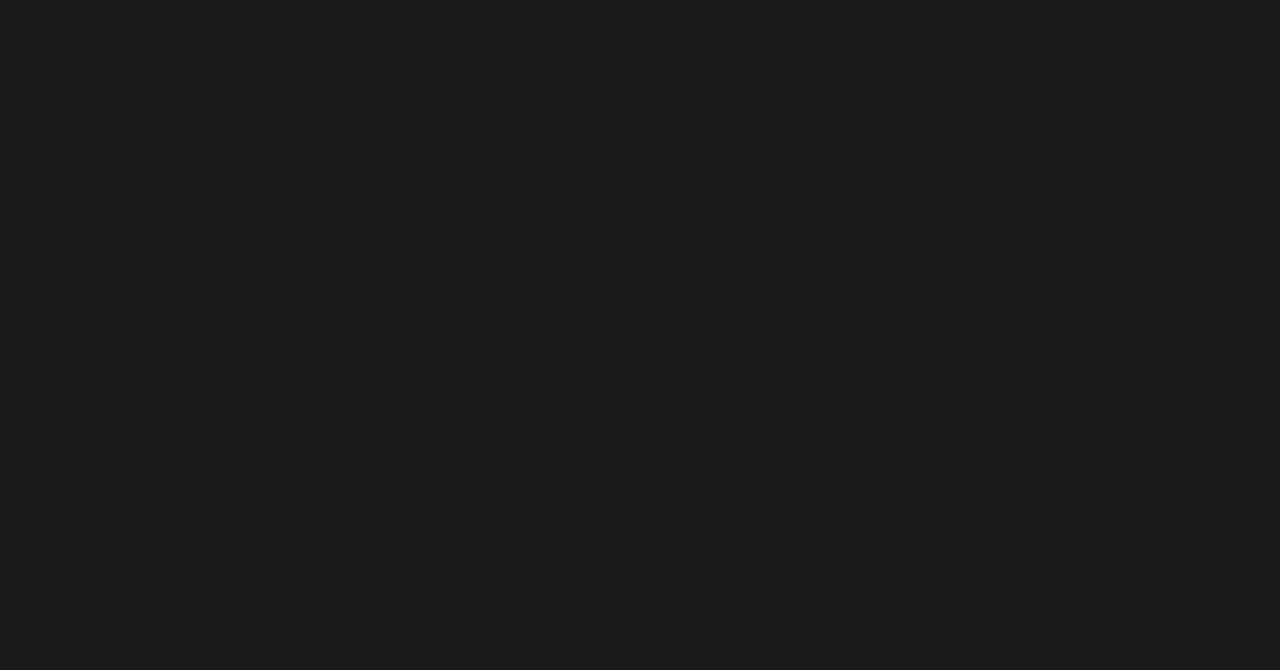
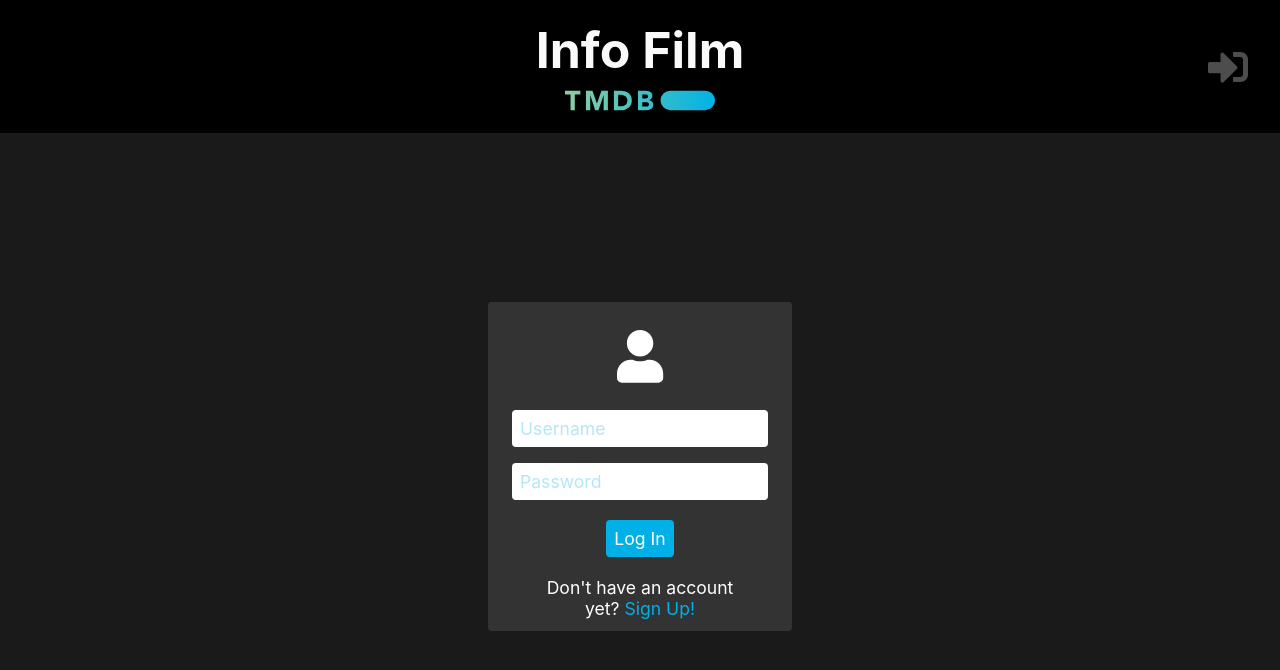
Before and after one commit to Fatih20/Info-Film-Now-With-Backend, a React (Create React App) app: page /signin in a window 1280 px wide. Before the commit this address had no page. Shown: the top 670 px of the page. Built offline with nearby package versions, Linux system fonts and the light colour scheme.

Commit message:
Sign up page working.

```diff
--- a/src/component/login.tsx
+++ b/src/component/login.tsx
@@ -5,8 +5,8 @@ import { VanillaButton } from "../GlobalComponent";
 import { faUser } from "@fortawesome/free-solid-svg-icons";
 import { FontAwesomeIcon } from "@fortawesome/react-fontawesome";
 
-interface IFieldProps {
-  labelName: string;
+interface IStyledInputProps {
+  show: boolean;
 }
 
 const Main = styled.div`
@@ -49,10 +49,11 @@ const Title = styled.h1``;
 
 const FieldContainer = styled.div``;
 
-const StyledInput = styled.input`
+const StyledInput = styled.input<IStyledInputProps>`
   border: none;
   border-radius: 0.25rem;
   color: #00b0e6;
+  display: ${({ show }) => (show ? "initial" : "none")};
   font-size: 1em;
   max-width: 15rem;
   padding: 0.5rem;
@@ -104,7 +105,31 @@ const LinkToSignIn = styled.a`
 export default function Login() {
   const [name, setName] = useState("");
   const [password, setPassword] = useState("");
-  const handleSubmit: React.FormEventHandler<HTMLFormElement> = async (e) => {};
+  const [email, setEmail] = useState("");
+  const [isLogin, setIsLogin] = useState(true);
+
+  function alternateBetweenLogin() {
+    setIsLogin((prevIsLogin) => !prevIsLogin);
+  }
+
+  function endText() {
+    if (isLogin) {
+      return (
+        <SignUpRedirect onClick={alternateBetweenLogin}>
+          Don't have an account yet? <LinkToSignIn>Sign Up!</LinkToSignIn>
+        </SignUpRedirect>
+      );
+    } else {
+      return (
+        <SignUpRedirect onClick={alternateBetweenLogin}>
+          Have an account already? <LinkToSignIn>Log In!</LinkToSignIn>
+        </SignUpRedirect>
+      );
+    }
+  }
+  const handleSubmit: React.FormEventHandler<HTMLFormElement> = async (e) => {
+    e.preventDefault();
+  };
   return (
     <Main>
       <FormContainer>
@@ -119,6 +144,15 @@ export default function Login() {
             placeholder="Username"
             value={name}
             onChange={(e) => setName(e.target.value)}
+            show={true}
+          />
+          <StyledInput
+            type="email"
+            name="email"
+            placeholder="Email"
+            value={name}
+            onChange={(e) => setName(e.target.value)}
+            show={!isLogin}
           />
           <StyledInput
             type="password"
@@ -126,12 +160,11 @@ export default function Login() {
             placeholder="Password"
             value={password}
             onChange={(e) => setPassword(e.target.value)}
+            show={true}
           />
         </StyledForm>
-        <SubmitButton>Log In</SubmitButton>
-        <SignUpRedirect>
-          Don't have an account yet? <LinkToSignIn>Sign up!</LinkToSignIn>
-        </SignUpRedirect>
+        <SubmitButton>{isLogin ? "Log In" : "Sign Up"}</SubmitButton>
+        {endText()}
       </FormContainer>
     </Main>
   );
--- a/src/routes/index.tsx
+++ b/src/routes/index.tsx
@@ -58,6 +58,17 @@ export default function AppRoutes() {
               </>
             }
           />
+          <Route
+            path="signin"
+            element={
+              <>
+                <AllSeeingContainer>
+                  <Header />
+                  <Login />
+                </AllSeeingContainer>
+              </>
+            }
+          />
         </Route>
       </Routes>
     </BrowserRouter>
```
